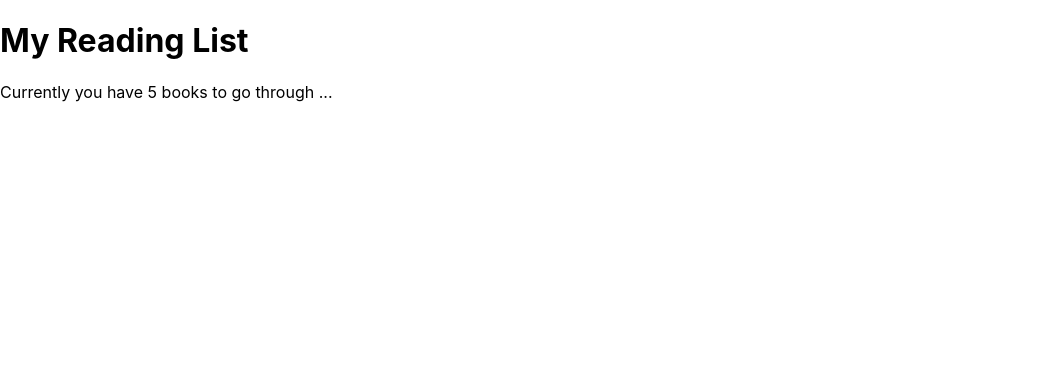
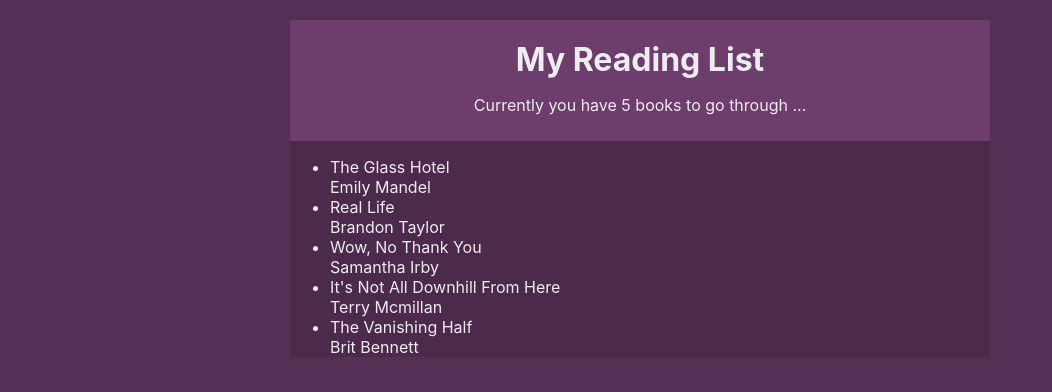
Before and after one commit to himanshigupta29/Booklist---React-context-and-hooks, a React (Create React App) app: page / in a window 1280 px wide. Shown: the top 392 px of the page, without its empty margins (0-1052 px from the left). Built offline with nearby package versions, Linux system fonts and the light colour scheme.

Commit message:
Add bookdetail component

```diff
--- a/src/App.js
+++ b/src/App.js
@@ -1,11 +1,14 @@
 import BooksContextProvider from "./contexts/BooksContext";
 import Navbar from './components/Navbar';
+import BookList from './components/BookList';
+
 
 function App() {
   return (
     <div className="App">
       <BooksContextProvider>
         <Navbar></Navbar>
+        <BookList></BookList>
       </BooksContextProvider>
     </div>
   );
--- a/src/components/BookDetails.js
+++ b/src/components/BookDetails.js
@@ -0,0 +1,25 @@
+import React, {useContext} from 'react';
+import { BooksContext } from '../contexts/BooksContext';
+
+
+
+const BookDetails = ({book}) => {
+
+    const {removeBook} = useContext(BooksContext);
+
+
+    return (
+        <li onClick = { () => removeBook(book.id) } >
+            <div className="title">
+                {book.title}
+            </div>
+            <div className="author">
+                {book.author}
+            </div>
+        </li>
+    );
+
+
+}
+
+export default BookDetails;
--- a/src/components/BookList.js
+++ b/src/components/BookList.js
@@ -0,0 +1,32 @@
+import React, {useContext} from 'react';
+import {BooksContext} from '../contexts/BooksContext';
+import BookDetails from './BookDetails';
+
+const BookList = () => {
+
+    const {books} = useContext(BooksContext);
+
+    return books.length ? (
+
+        <div>
+
+            <ul>
+            {
+                books.map( book => <BookDetails key = {book.id} book = {book} ></BookDetails> )
+            }
+            </ul>
+
+        </div>
+
+    ) : (
+
+        <div className = "empty">
+            No books to read... Add a new one ...
+        </div>
+
+    )
+
+
+}
+
+export default BookList;
--- a/src/index.css
+++ b/src/index.css
@@ -5,9 +5,20 @@ body {
     sans-serif;
   -webkit-font-smoothing: antialiased;
   -moz-osx-font-smoothing: grayscale;
+  background: #553055;
 }
-
-code {
-  font-family: source-code-pro, Menlo, Monaco, Consolas, 'Courier New',
-    monospace;
+.App{
+  background: #4c2a4c;
+  margin: 20px auto;
+  width: 90%;
+  max-width: 700px;
+  color: #eee;
 }
+.navbar{
+  padding: 10px 20px;
+  text-align: center;
+  background: #6d3d6d
+}
+.navbar h1{
+  margin: 10px 0;
+}
```
Also changed, not shown: 1 other file (tests, documents, lock files or other folders).
